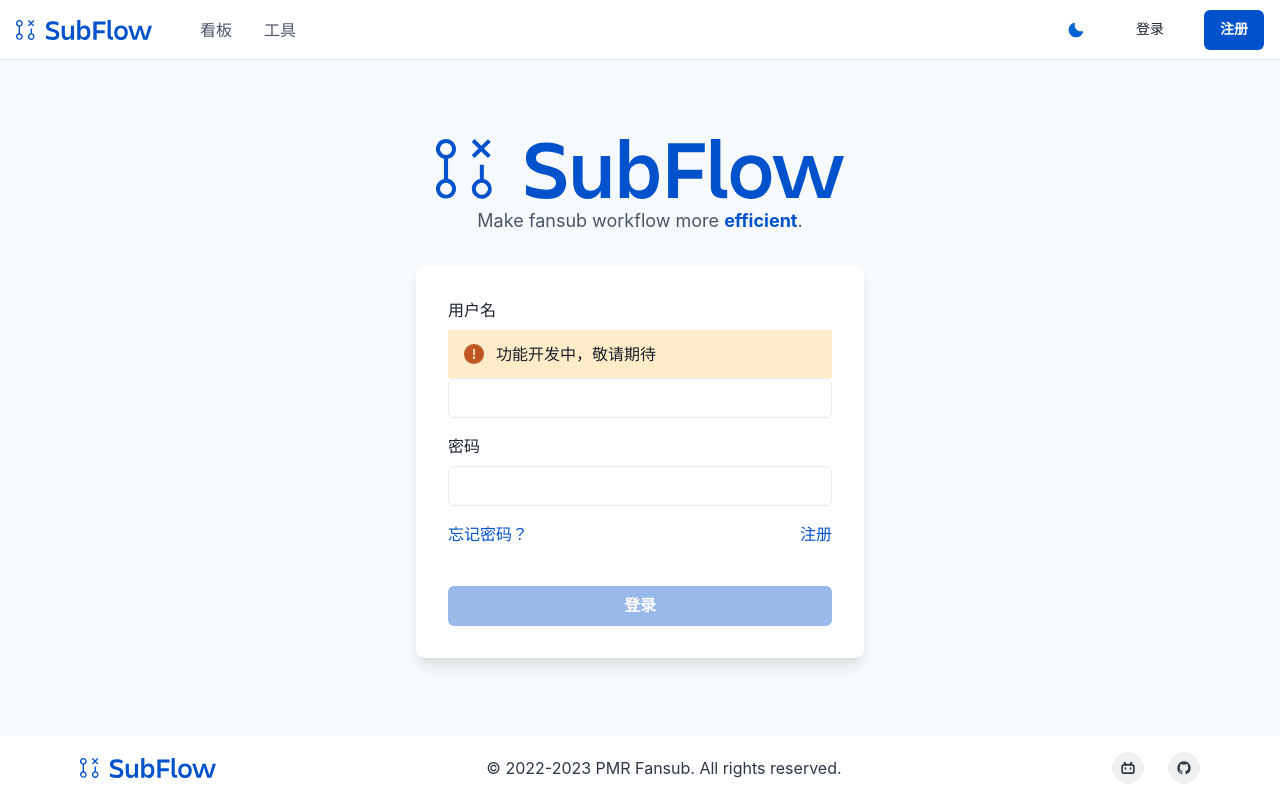
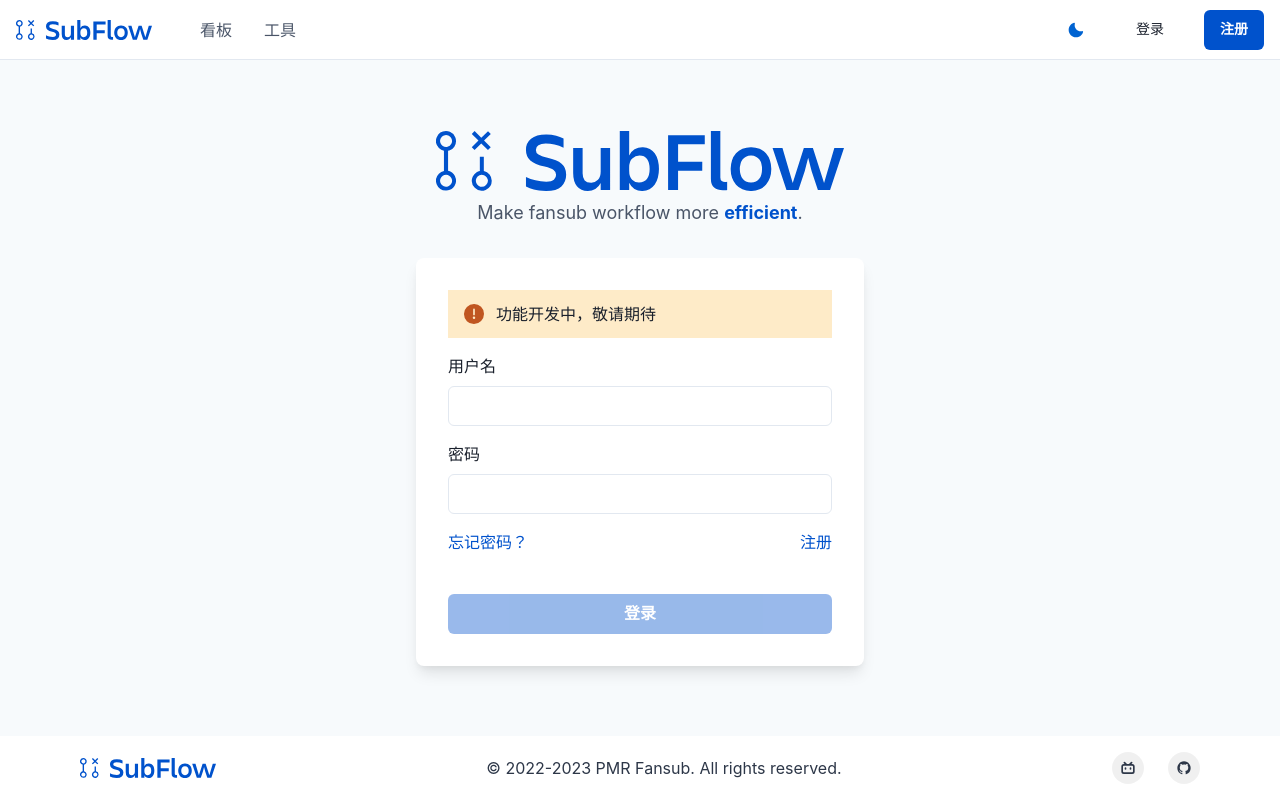
Before and after one commit to PMR-Fansub/subflow-react, a React (Create React App) app: page /login in a window 1280 px wide. Built offline with nearby package versions, Linux system fonts and the light colour scheme.

Commit message:
fix: put the alert in the appropriate place

```diff
--- a/src/pages/login.tsx
+++ b/src/pages/login.tsx
@@ -106,12 +106,12 @@ const Login = () => {
         >
           <form onSubmit={handleSubmit(handleLogin)}>
             <Stack spacing={4}>
+              <Alert status="warning">
+                <AlertIcon />
+                功能开发中，敬请期待
+              </Alert>
               <FormControl id="username" isInvalid={errors.username}>
                 <FormLabel htmlFor="username">用户名</FormLabel>
-                <Alert status="warning">
-                  <AlertIcon />
-                  功能开发中，敬请期待
-                </Alert>
                 <Input
                   id="username"
                   autoComplete="username"
```
